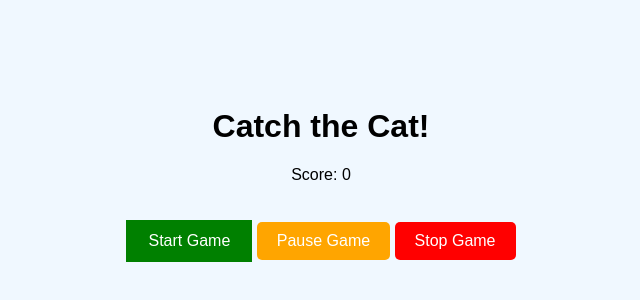
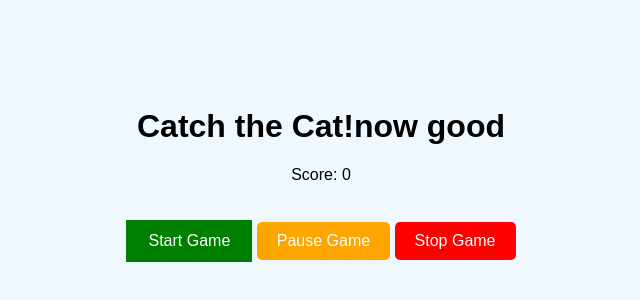
Before and after one commit to veera-ops/git-actions, a plain HTML site: page index.html in a window 1280 px wide. Shown: the part 226-526 px from the top of the page, without its empty margins (319-959 px from the left). Drawn offline with Linux system fonts and the light colour scheme.

```diff
--- a/index.html
+++ b/index.html
@@ -8,7 +8,7 @@
 </head>
 <body>
     <div class="game-container">
-        <h1>Catch the Cat!</h1>
+        <h1>Catch the Cat!now good</h1>
         <p>Score: <span id="score">0</span></p>
         <div id="cat" class="cat"></div>
         <button id="start-button">Start Game</button>
```
